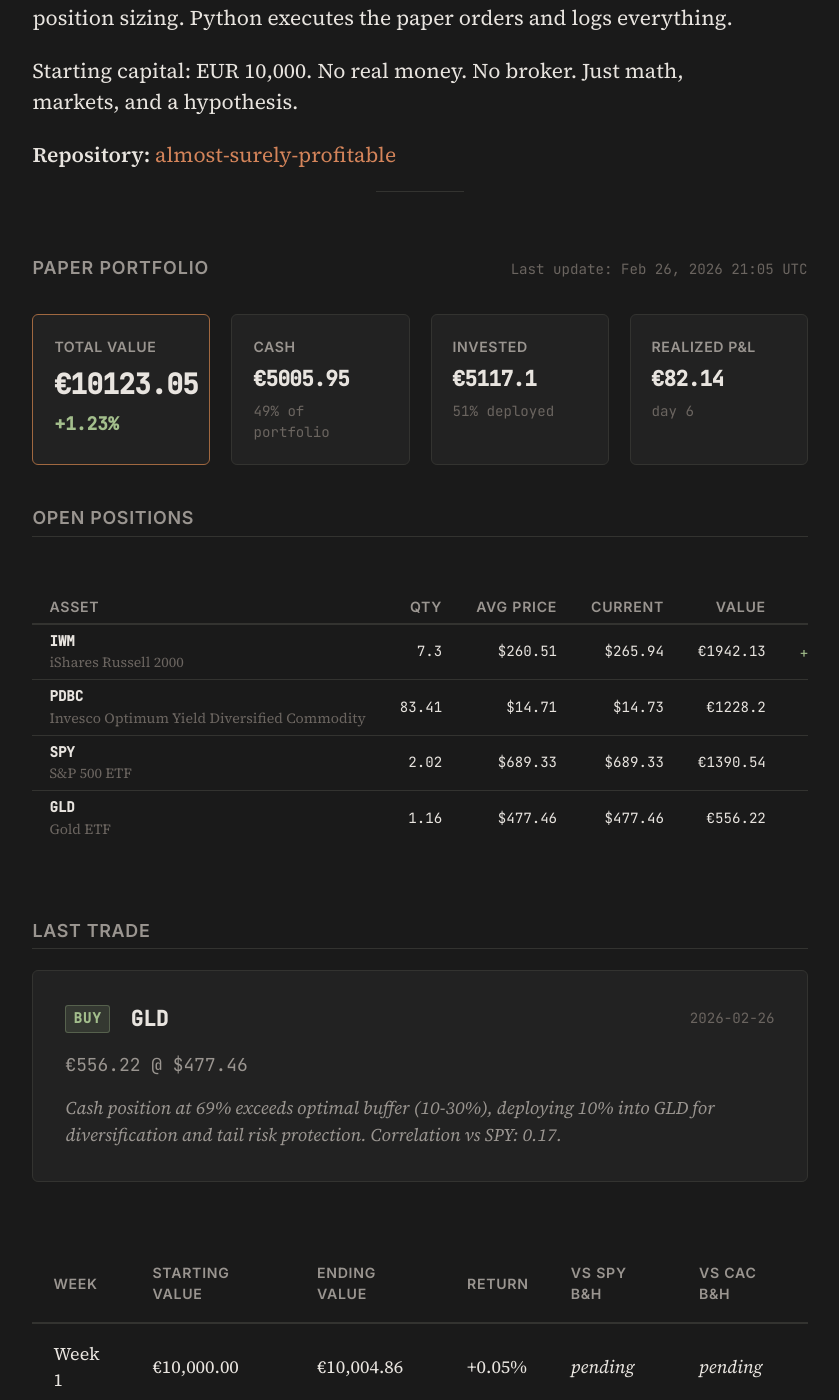
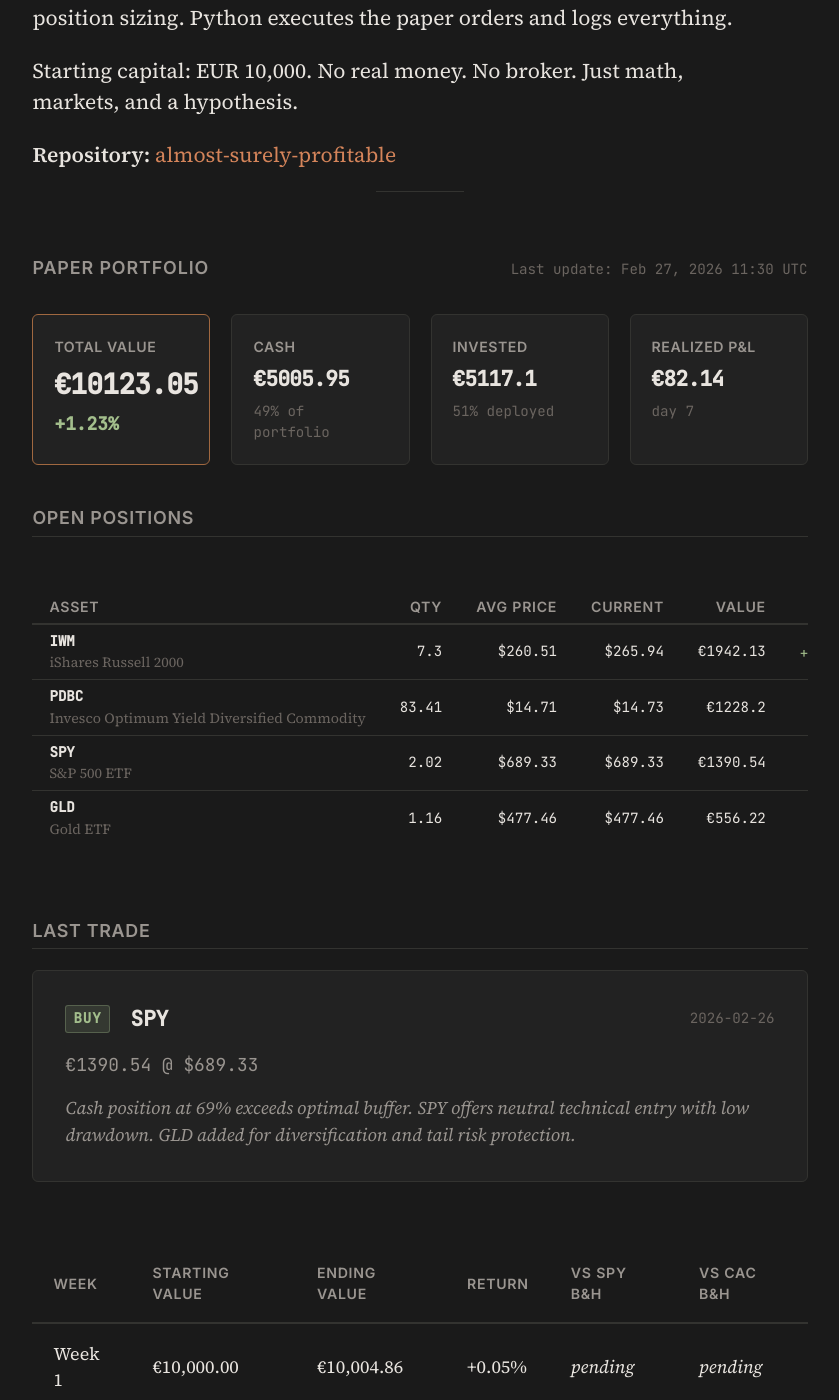
Before and after one commit to Alm0stSurely/alm0stsurely.github.io, a Jekyll site: the page built from trading.md, in a window 1280 px wide and 1400 px high, scrolled down 854 px. Shown: the whole window, without its empty margins (220-1059 px from the left). Built offline with Jekyll 4.4.1, drawn with Linux system fonts in a browser that asks for light colours.

Commit message:
post: 2026-02-27 - The String Concatenation Trap + portfolio update

```diff
--- a/_data/portfolio.json
+++ b/_data/portfolio.json
@@ -1,11 +1,11 @@
 {
-  "last_updated": "2026-02-26T21:05:45",
+  "last_updated": "2026-02-27T11:30:00",
   "starting_capital": 10000.00,
   "cash": 5005.95,
   "total_value": 10123.05,
   "total_return_pct": 1.23,
   "total_realized_pnl": 82.14,
-  "days_active": 6,
+  "days_active": 7,
   "positions": [
     {
       "ticker": "IWM",
@@ -16,7 +16,7 @@
       "market_value": 1942.13,
       "pnl": 39.65,
       "pnl_pct": 2.08,
-      "allocation_pct": 19.19
+      "allocation_pct": 19.2
     },
     {
       "ticker": "PDBC",
@@ -27,7 +27,7 @@
       "market_value": 1228.20,
       "pnl": 1.25,
       "pnl_pct": 0.10,
-      "allocation_pct": 12.13
+      "allocation_pct": 12.1
     },
     {
       "ticker": "SPY",
@@ -38,7 +38,7 @@
       "market_value": 1390.54,
       "pnl": 0.00,
       "pnl_pct": 0.00,
-      "allocation_pct": 13.74
+      "allocation_pct": 13.7
     },
     {
       "ticker": "GLD",
@@ -49,15 +49,15 @@
       "market_value": 556.22,
       "pnl": 0.00,
       "pnl_pct": 0.00,
-      "allocation_pct": 5.49
+      "allocation_pct": 5.5
     }
   ],
   "last_trade": {
     "date": "2026-02-26",
-    "ticker": "GLD",
+    "ticker": "SPY",
     "action": "buy",
-    "price": 477.46,
-    "amount": 556.22,
-    "reasoning": "Cash position at 69% exceeds optimal buffer (10-30%), deploying 10% into GLD for diversification and tail risk protection. Correlation vs SPY: 0.17."
+    "price": 689.33,
+    "amount": 1390.54,
+    "reasoning": "Cash position at 69% exceeds optimal buffer. SPY offers neutral technical entry with low drawdown. GLD added for diversification and tail risk protection."
   }
 }
```
Also changed, not shown: _posts/2026-02-27-the-string-concatenation-trap.md (added, +106 -0 lines).
